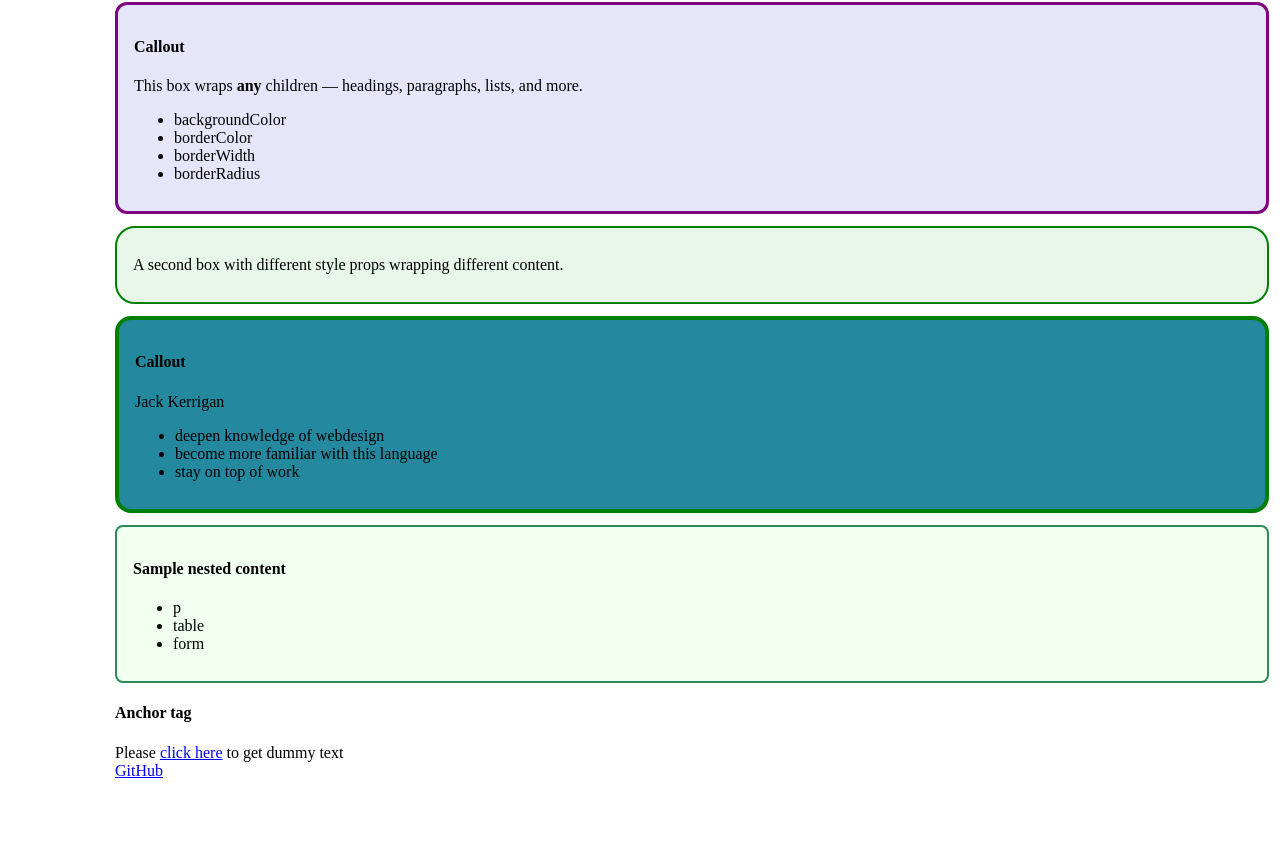
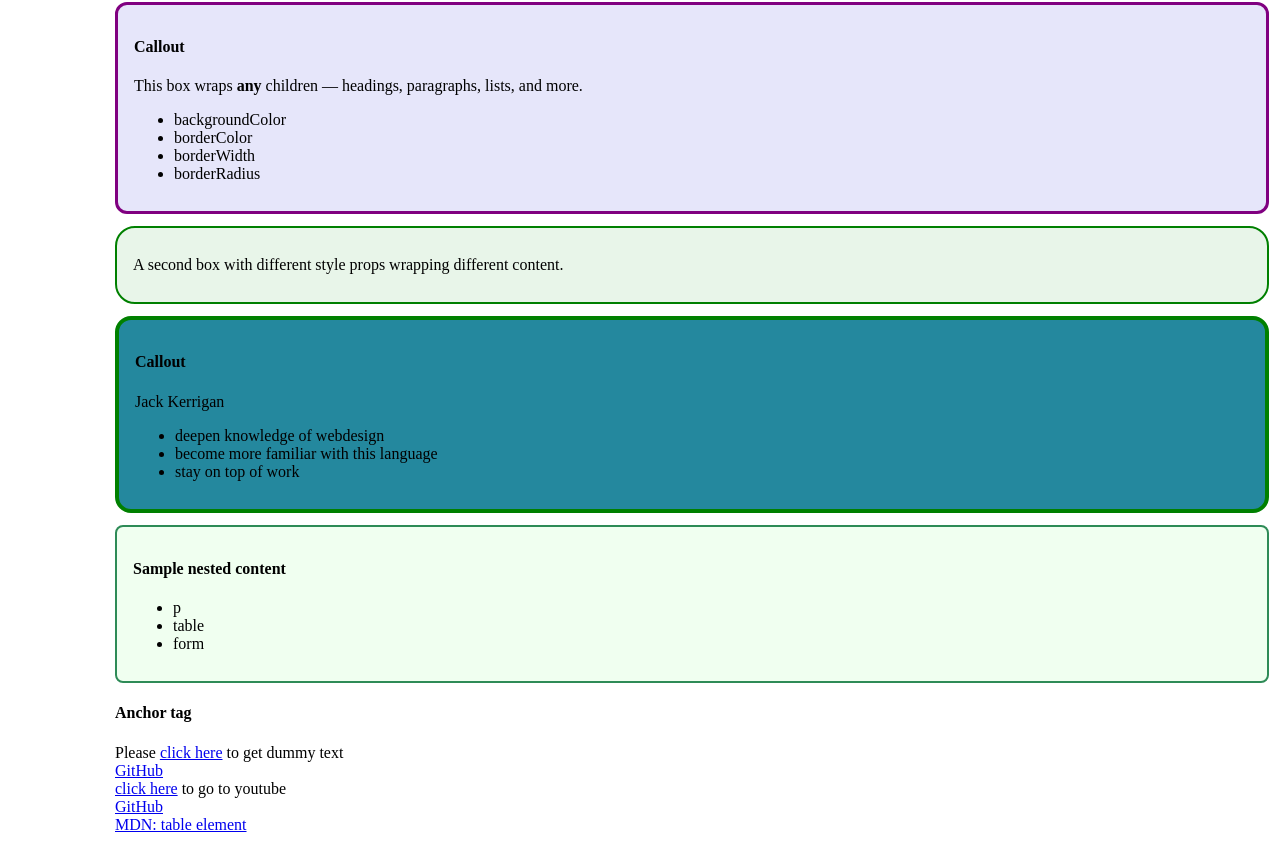
Before and after one commit to Jackerrigan/webdev-client, a Next.js app: page /labs/lab1 in a window 1280 px wide. Shown: the part 6077-6922 px from the top of the page. Before the commit the page ends 6868 px from the top, so only its background shows below. Built offline with nearby package versions, Linux system fonts and the light colour scheme.

Commit message:
anchorTag self/ai

```diff
--- a/app/labs/lab1/AnchorTag.tsx
+++ b/app/labs/lab1/AnchorTag.tsx
@@ -11,6 +11,26 @@
       <a href="https://github.com/jannunzi" id="wd-github">
         GitHub
       </a>
+      <br />
+      <a href="https://www.youtube.com" id="wd-your-link">
+        click here
+      </a>{" "}
+      to go to youtube
+      <br />
+      <a
+        href="https://github.com/Jackerrigan"
+        id="wd-your-github"
+        target="_blank"
+      >
+        GitHub
+      </a>
+      <br />
+      <a
+        href="https://developer.mozilla.org/en-US/docs/Web/HTML/Element/table"
+        id="wd-ai-link"
+      >
+        MDN: table element
+      </a>
     </>
   );
 }
```
